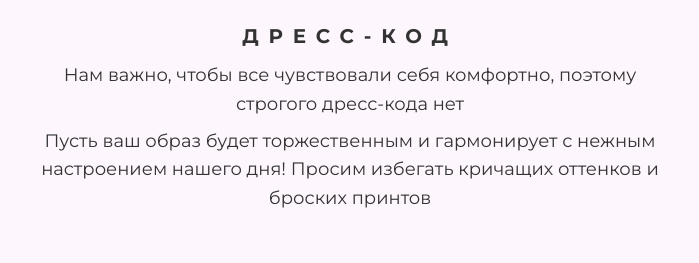
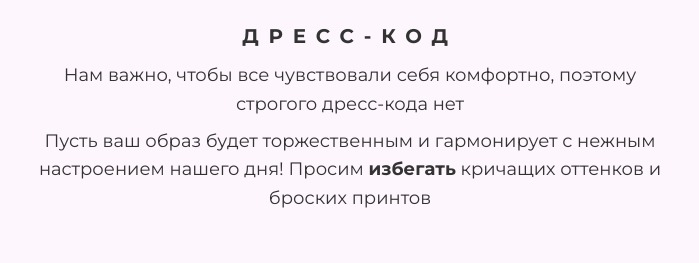
Before and after one commit to VladimirTumiloDenisovich/wedding, a plain HTML site: page index.html in a window 1280 px wide. Shown: the part 4120-4383 px from the top of the page, 290-989 px from the left. Drawn offline with Linux system fonts and the light colour scheme; a web font is replaced by a local one.

Commit message:
Update index.html

```diff
--- a/index.html
+++ b/index.html
@@ -91,7 +91,7 @@
                   <h2 class="title-mont-h2">ДРЕСС-КОД</h2>
                   <div class="details">
                     <p>Нам важно, чтобы все чувствовали себя комфортно, поэтому строгого дресс-кода нет</p>
-                    <p>Пусть ваш образ будет торжественным и гармонирует с нежным настроением нашего дня! Просим избегать кричащих оттенков и броских принтов</p>
+                    <p>Пусть ваш образ будет торжественным и гармонирует с нежным настроением нашего дня! Просим <strong>избегать</strong> кричащих оттенков и броских принтов</p>
                     </div>
                   <h2 class="title-mont-h2">МЕНЮ</h2>
                   <div class="details">
```
